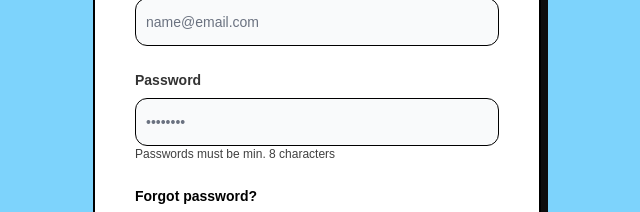
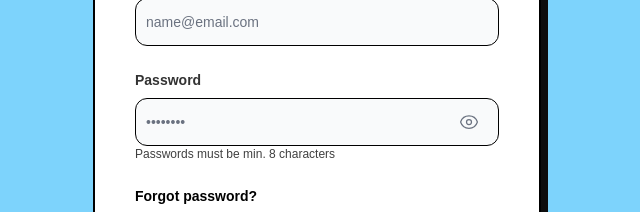
Before and after one commit to yigitaksoy/NextNest, a React (Vite) app in the folder client/: page / in a window 1280 px wide. Shown: the part 242-454 px from the top of the page, without its empty margins (323-963 px from the left). Built offline with nearby package versions, Linux system fonts and the light colour scheme; no server answers; a web font is replaced by a local one.

Commit message:
Add password hide/show toggle for forms

```diff
--- a/client/src/components/RegisterForm.jsx
+++ b/client/src/components/RegisterForm.jsx
@@ -1,8 +1,10 @@
+import { useState } from "react";
 import { Link, useNavigate } from "react-router-dom";
 import { GoogleAuthProvider, signInWithPopup } from "firebase/auth";
 import { auth, db } from "../utils/firebase";
 import axios from "axios";
 import { doc, setDoc, getDoc } from "firebase/firestore";
+import { EyeIcon, EyeSlashIcon } from "@heroicons/react/24/outline";
 
 const RegisterForm = ({
   handleSubmit,
@@ -12,6 +14,9 @@ const RegisterForm = ({
   passwordsMatch,
 }) => {
   const navigate = useNavigate();
+  const [isPasswordVisible, setIsPasswordVisible] = useState(false);
+  const togglePasswordVisibility = () =>
+    setIsPasswordVisible((prevState) => !prevState);
 
   const googleSignUp = () => {
     const provider = new GoogleAuthProvider();
@@ -84,7 +89,7 @@ const RegisterForm = ({
               </span>
             )}
           </div>
-          <div>
+          <div className="relative">
             <label
               htmlFor="password"
               className="mb-2 block text-sm font-black text-gray-900 "
@@ -92,7 +97,7 @@ const RegisterForm = ({
               Password
             </label>
             <input
-              type="password"
+              type={isPasswordVisible ? "text" : "password"}
               name="password"
               id="password"
               placeholder="••••••••"
@@ -104,11 +109,25 @@ const RegisterForm = ({
               required
               onChange={handleChange}
             />
+            <div className="absolute inset-y-0 right-0 mt-3 mr-5 text-gray-600 flex items-center">
+              <button
+                onClick={(e) => {
+                  e.preventDefault();
+                  togglePasswordVisibility();
+                }}
+              >
+                {isPasswordVisible ? (
+                  <EyeSlashIcon class="h-5 w-5 text-gray-500" />
+                ) : (
+                  <EyeIcon class="h-5 w-5 text-gray-500" />
+                )}
+              </button>
+            </div>
             <p className="text-xs text-neutral-700">
               Passwords must be min. 8 characters
             </p>
           </div>
-          <div>
+          <div className="relative">
             <label
               htmlFor="confirmPassword"
               className="mb-2 block text-sm font-black text-gray-900 "
@@ -116,7 +135,7 @@ const RegisterForm = ({
               Confirm Password
             </label>
             <input
-              type="password"
+              type={isPasswordVisible ? "text" : "password"}
               name="confirmPassword"
               id="confirmPassword"
               placeholder="••••••••"
--- a/client/src/routes/Login.jsx
+++ b/client/src/routes/Login.jsx
@@ -9,12 +9,17 @@ import {
 import { auth, db } from "../utils/firebase";
 import { doc, setDoc, getDoc } from "firebase/firestore";
 import NextNest from "../assets/images/nextnest-white-shadow.png";
+import { EyeIcon, EyeSlashIcon } from "@heroicons/react/24/outline";
 
 const Login = () => {
   const [err, setErr] = useState(false);
   const navigate = useNavigate();
   const location = useLocation();
   const [message, setMessage] = useState(location.state?.message || "");
+  const [isPasswordVisible, setIsPasswordVisible] = useState(false);
+
+  const togglePasswordVisibility = () =>
+    setIsPasswordVisible((prevState) => !prevState);
 
   useEffect(() => {
     // Check if the user is already signed in
@@ -115,7 +120,7 @@ const Login = () => {
                   required
                 />
               </div>
-              <div>
+              <div className="relative">
                 <label
                   htmlFor="password"
                   className="mb-2 block text-sm font-black text-custom-black"
@@ -123,7 +128,7 @@ const Login = () => {
                   Password
                 </label>
                 <input
-                  type="password"
+                  type={isPasswordVisible ? "text" : "password"}
                   name="password"
                   id="password"
                   pattern=".{8,}"
@@ -132,6 +137,20 @@ const Login = () => {
                   className="input-shadow input block w-full rounded-lg border border-gray-300 bg-gray-50 p-2.5 font-medium text-gray-900 focus:border-sky-300 focus:outline-none focus:ring-0 sm:text-sm"
                   required
                 />
+                <div className="absolute inset-y-0 right-0 mt-3 mr-5 text-gray-600 flex items-center">
+                  <button
+                    onClick={(e) => {
+                      e.preventDefault();
+                      togglePasswordVisibility();
+                    }}
+                  >
+                    {isPasswordVisible ? (
+                      <EyeSlashIcon class="h-5 w-5 text-gray-500" />
+                    ) : (
+                      <EyeIcon class="h-5 w-5 text-gray-500" />
+                    )}
+                  </button>
+                </div>
                 <p className="text-xs text-neutral-700">
                   Passwords must be min. 8 characters
                 </p>
```
